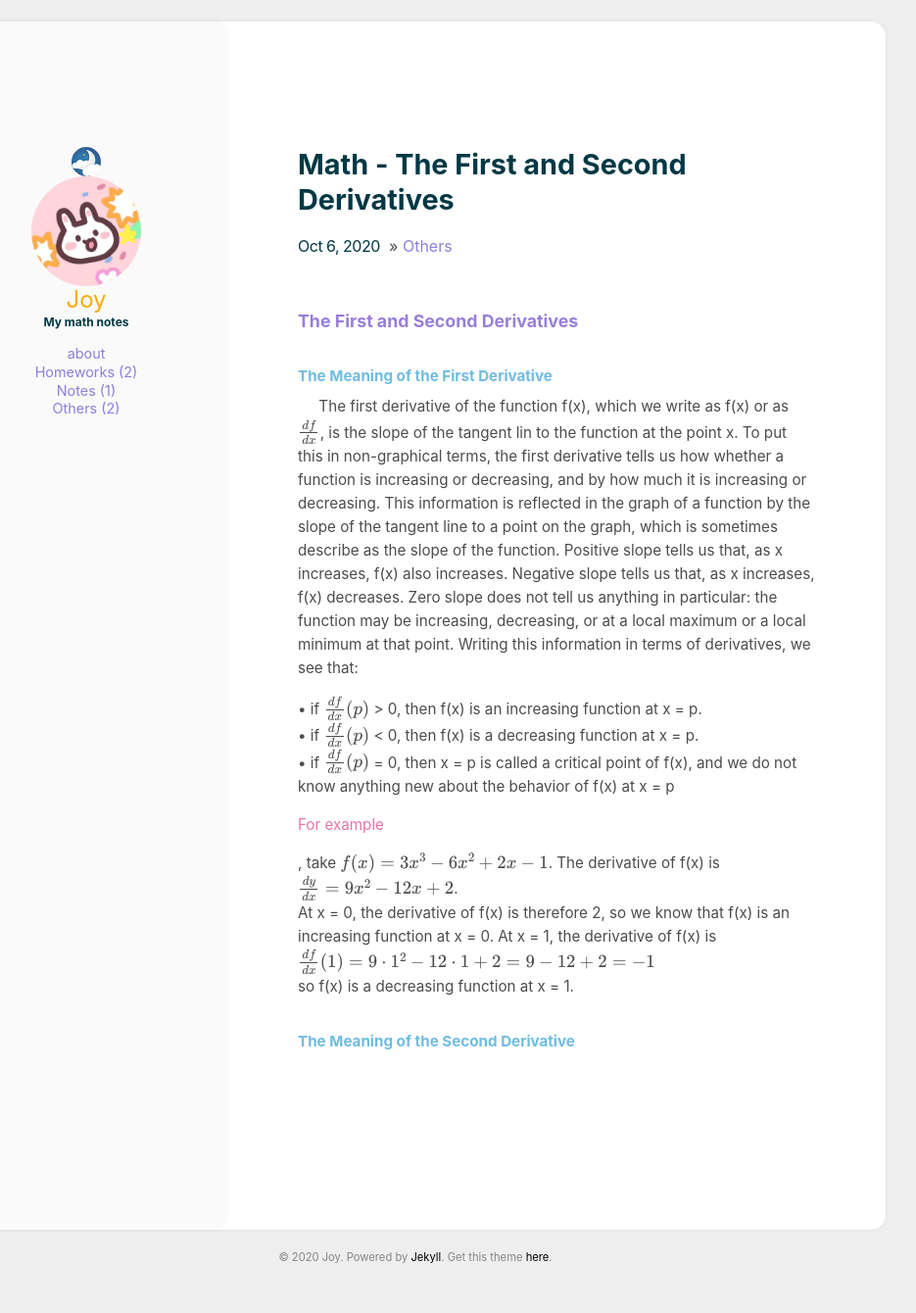
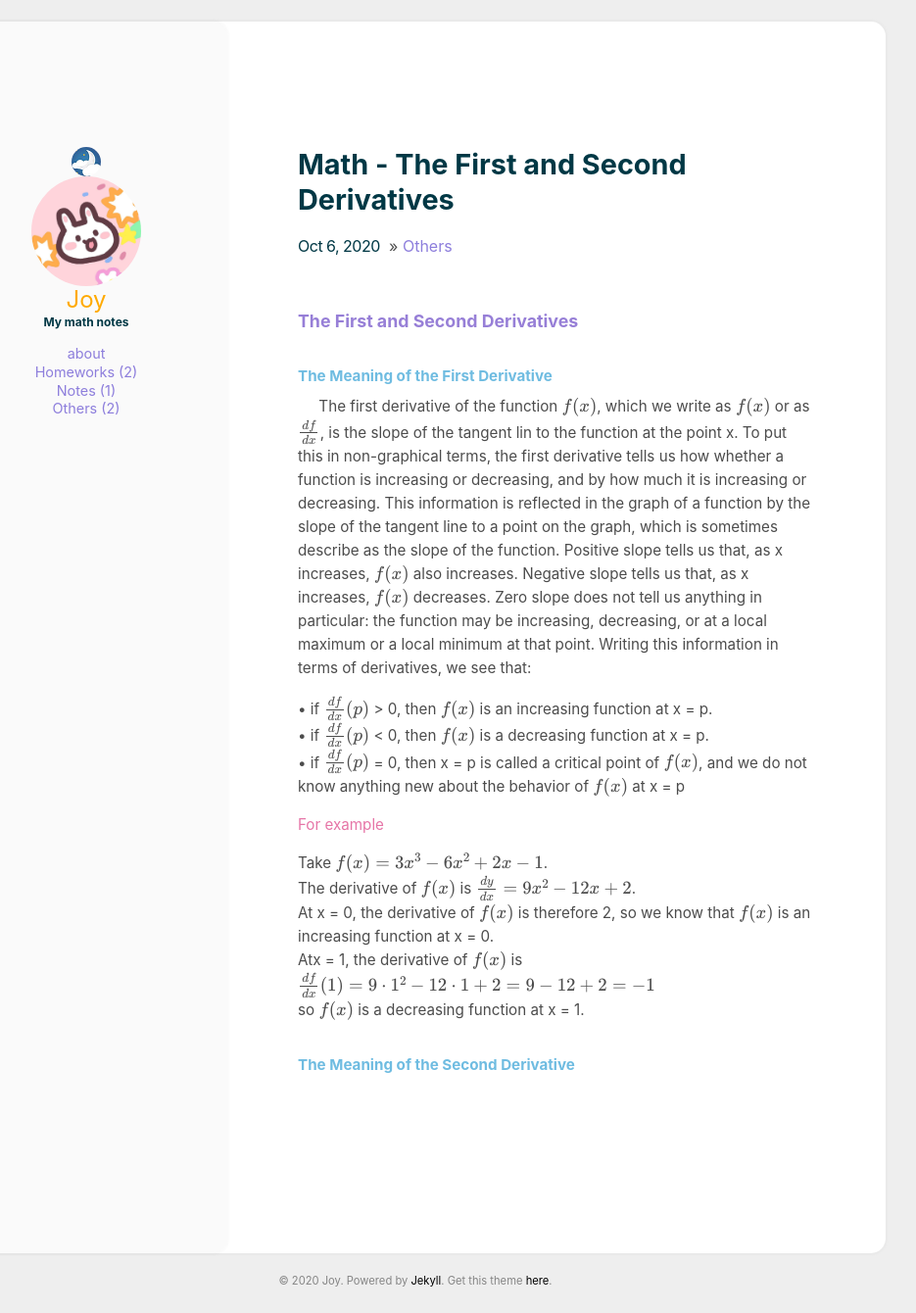
Before and after one commit to Joy3Luo/Joy3luo.github.io, a Jekyll site: the page built from _posts/2020-10-06-s1.md, in a window 1280 px wide. Shown: the whole page at 98% size, without its empty margins (216-1151 px from the left). Built offline with Jekyll 4.4.1, drawn with Linux system fonts in a browser that asks for light colours; before the commit the page ends 1316 px from its top, so only the background shows below that.

Commit message:
Update 2020-10-06-s1.md

```diff
--- a/_posts/2020-10-06-s1.md
+++ b/_posts/2020-10-06-s1.md
@@ -11,15 +11,16 @@ comments: true
 #### <font color= 6FBCE1> The Meaning of the First Derivative</font>
 
 
-&nbsp;&nbsp;&nbsp;&nbsp;&nbsp;The first derivative of the function f(x), which we write as f(x) or as $$\frac{df}{dx}$$, is the slope of the tangent lin to the function at the point x. To put this in non-graphical terms, the first derivative tells us how whether a function is increasing or decreasing, and by how much it is increasing or decreasing. This information is reflected in the graph of a function by the slope of the tangent line to a point on the graph, which is sometimes describe as the slope of the function. Positive slope tells us that, as x increases, f(x) also increases. Negative slope tells us that, as x increases, f(x) decreases. Zero slope does not tell us anything in particular: the function may be increasing, decreasing, or at a local maximum or a local minimum at that point. Writing this information in terms of derivatives, we see that:
+&nbsp;&nbsp;&nbsp;&nbsp;&nbsp;The first derivative of the function $$f(x)$$, which we write as $$f(x)$$ or as $$\frac{df}{dx}$$, is the slope of the tangent lin to the function at the point x. To put this in non-graphical terms, the first derivative tells us how whether a function is increasing or decreasing, and by how much it is increasing or decreasing. This information is reflected in the graph of a function by the slope of the tangent line to a point on the graph, which is sometimes describe as the slope of the function. Positive slope tells us that, as x increases, $$f(x)$$ also increases. Negative slope tells us that, as x increases, $$f(x)$$ decreases. Zero slope does not tell us anything in particular: the function may be increasing, decreasing, or at a local maximum or a local minimum at that point. Writing this information in terms of derivatives, we see that:
 
-• if $$\frac{df}{dx}(p)$$ > 0, then f(x) is an increasing function at x = p.<br/>
-• if $$\frac{df}{dx}(p)$$ < 0, then f(x) is a decreasing function at x = p.<br/>
-• if $$\frac{df}{dx}(p)$$ = 0, then x = p is called a critical point of f(x), and we do not know anything new about the behavior of f(x) at x = p<br/>
+• if $$\frac{df}{dx}(p)$$ > 0, then $$f(x)$$ is an increasing function at x = p.<br/>
+• if $$\frac{df}{dx}(p)$$ < 0, then $$f(x)$$ is a decreasing function at x = p.<br/>
+• if $$\frac{df}{dx}(p)$$ = 0, then x = p is called a critical point of $$f(x)$$, and we do not know anything new about the behavior of $$f(x)$$ at x = p<br/>
 
-<font color= E675A7> For example</font>, take $$f(x) = 3x^3 − 6x^2 + 2x − 1$$. The derivative of f(x) is $$\frac{dy}{dx} = 9x^2 − 12x + 2$$.<br/>
-At x = 0, the derivative of f(x) is therefore 2, so we know that f(x) is an increasing function at x = 0. At
-x = 1, the derivative of f(x) is $$\frac{df}{dx}(1) = 9 · 1^2 − 12 · 1 + 2 = 9 − 12 + 2 = −1$$<br/>
-so f(x) is a decreasing function at x = 1.
+<font color= E675A7> For example</font>
+ Take $$f(x) = 3x^3 − 6x^2 + 2x − 1$$.<br/> The derivative of $$f(x)$$ is $$\frac{dy}{dx} = 9x^2 − 12x + 2$$.<br/>
+At x = 0, the derivative of $$f(x)$$ is therefore 2, so we know that $$f(x)$$ is an increasing function at x = 0.
+<br/>Atx = 1, the derivative of $$f(x)$$ is $$\frac{df}{dx}(1) = 9 · 1^2 − 12 · 1 + 2 = 9 − 12 + 2 = −1$$<br/>
+so $$f(x)$$ is a decreasing function at x = 1.
 
 #### <font color= 6FBCE1> The Meaning of the Second Derivative</font>
```
